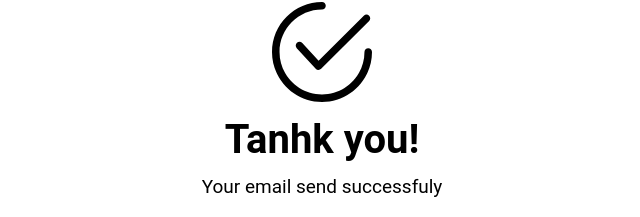
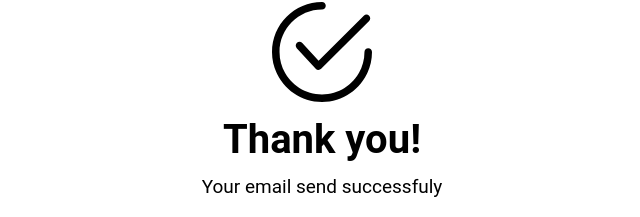
Before and after one commit to Zniguef/my-portfolio, a plain HTML site: page thanks.html in a window 1280 px wide. Shown: the part 183-400 px from the top of the page, 318-958 px from the left. Drawn offline with Linux system fonts and the light colour scheme.

Commit message:
edit thank you page

```diff
--- a/thanks.html
+++ b/thanks.html
@@ -43,7 +43,7 @@
           </g>
       </svg>
       </div>
-      <h2>Tanhk you!</h2>
+      <h2>Thank you!</h2>
       <p>Your email send successfuly</p>
 
       <div class="text">
```
